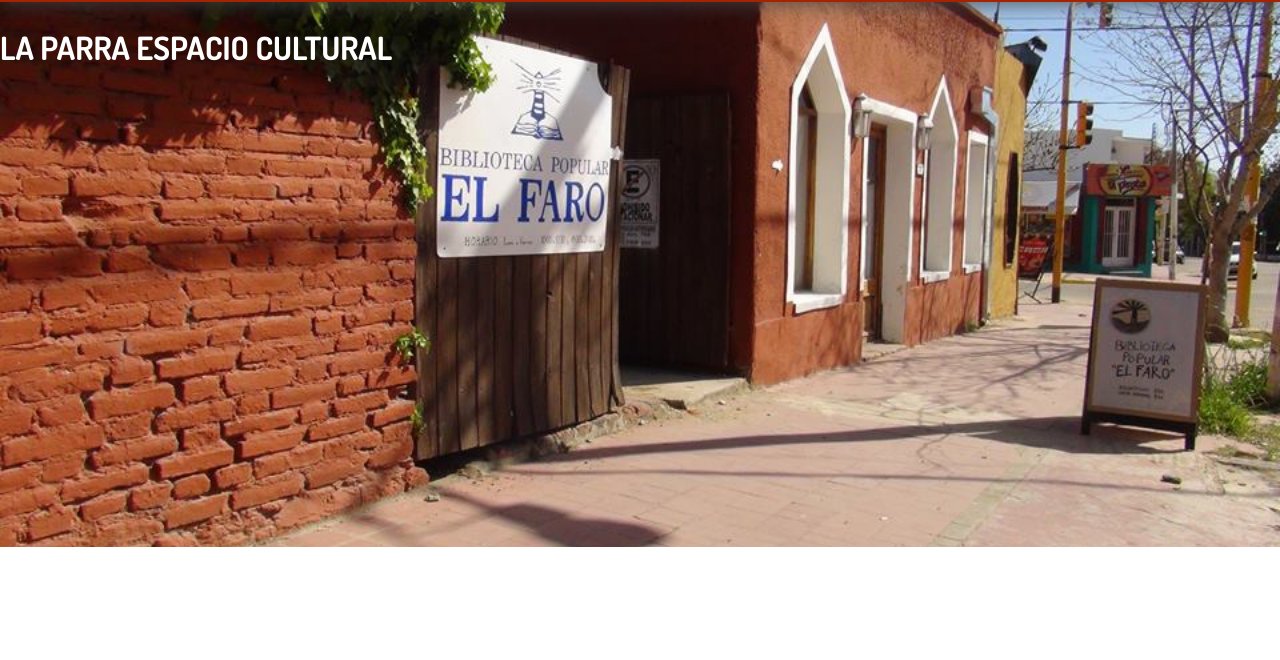
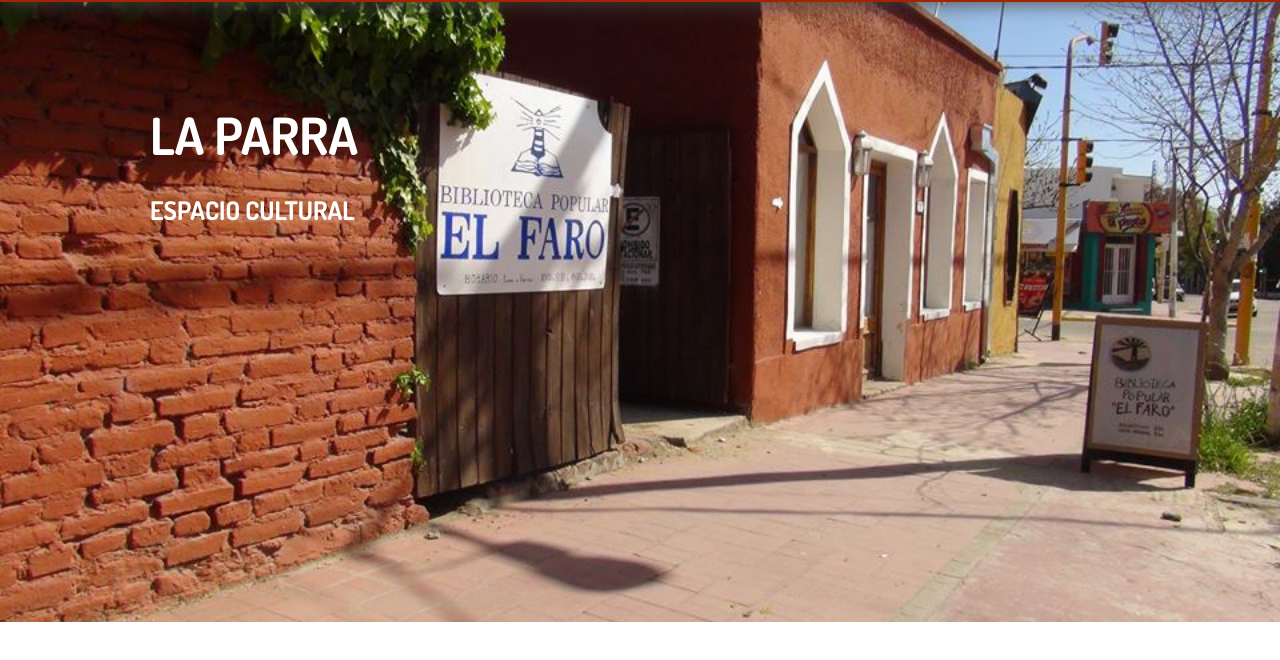
Before and after one commit to coronelmatiasn/laparra-static, a website: page index.html in a window 1280 px wide. Shown: the part 92-752 px from the top of the page. Drawn offline with nearby package versions, Linux system fonts and the light colour scheme.

Commit message:
header customizations

```diff
--- a/index.html
+++ b/index.html
@@ -50,7 +50,7 @@
         </div>
     </header>
     <div class="main-banner" style="background: url('/assets/images/img-6.jpg') no-repeat center center / cover;">
-        <h1 class="main-banner__header">LA PARRA ESPACIO CULTURAL</h1>
+        <h1 class="main-banner__header">LA PARRA <br> <span class="main-banner__span"> ESPACIO CULTURAL </span></h1>
     </div>
 </body>
 </html>
--- a/sass/components/_main-banner.scss
+++ b/sass/components/_main-banner.scss
@@ -2,8 +2,13 @@
     display: flex;
     height: 65vh;
     min-height: 30rem;
-    padding-top: 2.5rem;
+    padding-top: 10rem;
+    padding-left: 15rem;
     &__header {
+        font-size: 4vw;
         color: white;
     }
+    &__span{
+        font-size: 2vw;
+    }
 }
```
Also changed, not shown: assets/css/styles.css, 1 other file.
